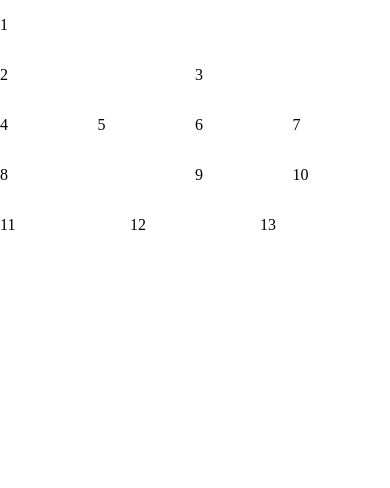
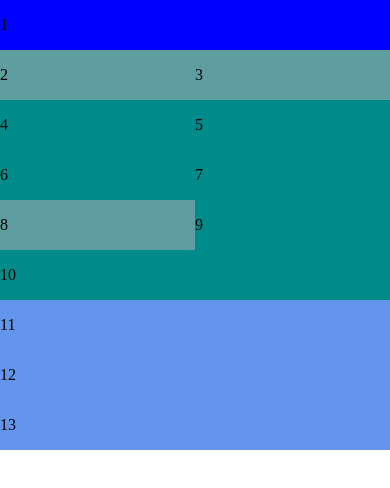
Before and after one commit to DavidHernandezBlanco/css-layout, a plain HTML site: page index.html in a window 390 px wide. Drawn offline with Linux system fonts and the light colour scheme.

Commit message:
FinalCommit

```diff
--- a/css/styles.css
+++ b/css/styles.css
@@ -18,23 +18,36 @@ body {
 .column-1 {
     width: 100%;
     float: left;
+    background-color: blue;
 }
 
 .column-2 {
     width: 50%;
     float: left;
+    background-color: cadetblue;
 }
 
 .column-3 {
     width: 33.33%;
     float: left;
+    background-color: cornflowerblue;
 }
 
 .column-4 {
     width: 25%;
     float: left;
+    background-color: darkcyan;
 }
 
 @media only screen and (max-width: 600px) {
     /*reglas*/
+    .column-3 {
+        width: 100%;
+    }
+    .column-4 {
+        width: 50%;
+    }
+    #diez {
+        width: 100%;
+    }
 }
--- a/index.html
+++ b/index.html
@@ -44,7 +44,7 @@
         <div class="column-4">
             <p>9</p>
         </div>
-        <div class="column-4">
+        <div id="diez" class="column-4">
             <p>10</p>
         </div>
     </div>
```
